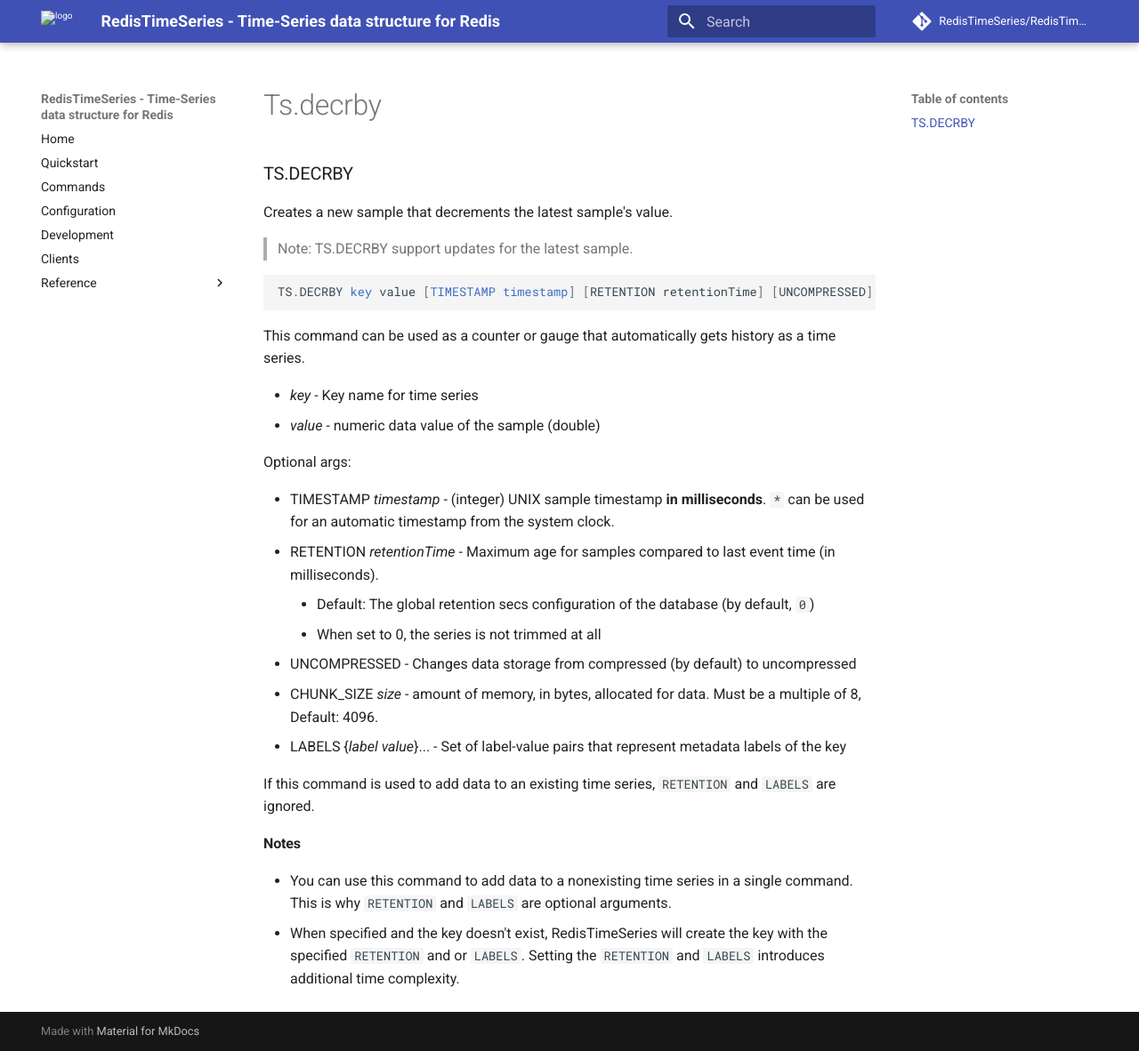
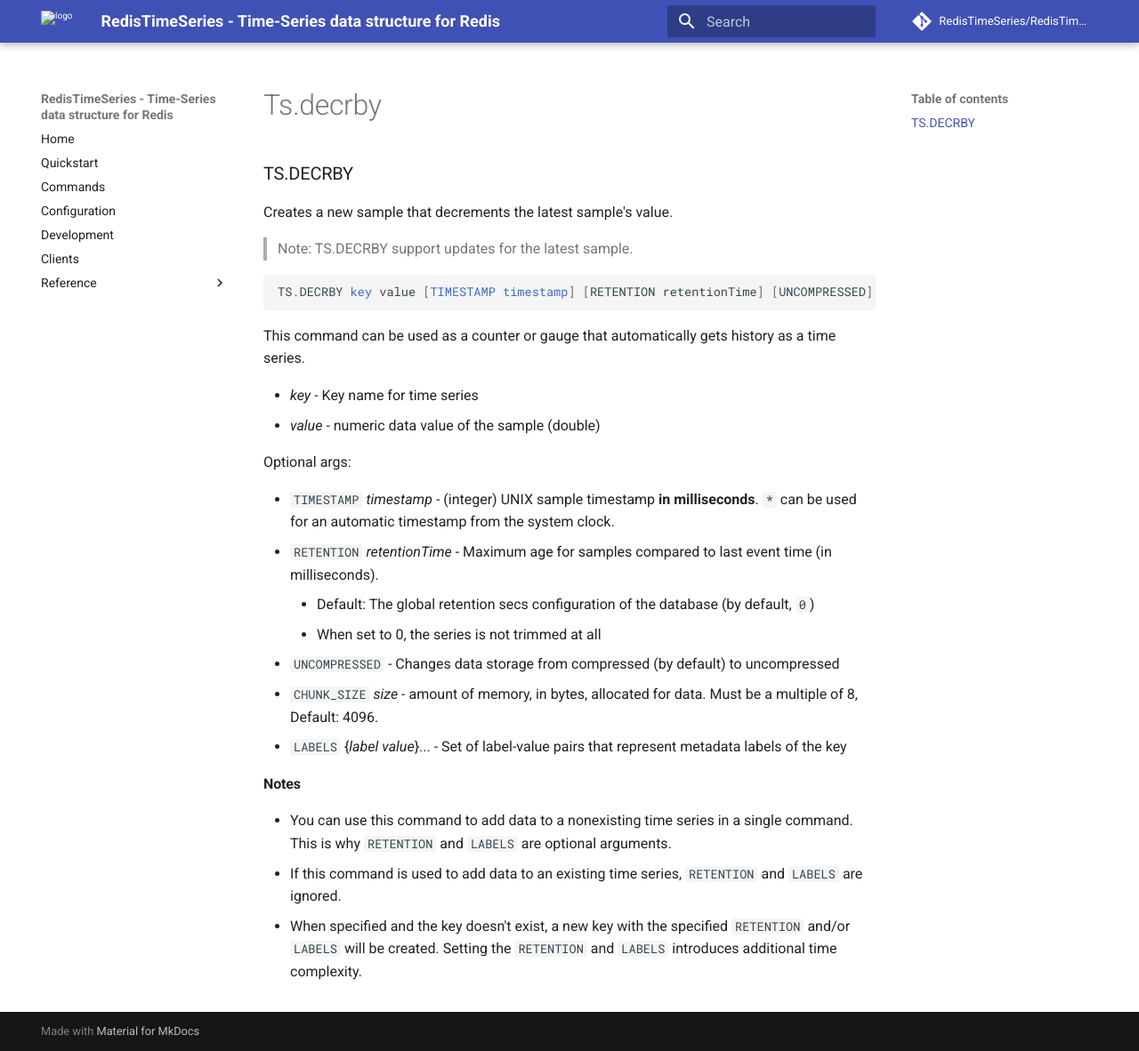
Before and after one commit to RedisTimeSeries/RedisTimeSeries, an MkDocs documentation site: the page built from docs/commands/ts.decrby.md, in a window 1280 px wide and 1182 px high. Shown: the whole window at 89% size. Built offline with MkDocs 1.6.1 and Material for MkDocs 9.7.7, drawn with Linux system fonts in a browser that asks for light colours; comment, search, counter and statistics services are not loaded.

Commit message:
Update ts.decrby.md

```diff
--- a/docs/commands/ts.decrby.md
+++ b/docs/commands/ts.decrby.md
@@ -14,19 +14,18 @@
 
 Optional args:
 
- * TIMESTAMP _timestamp_ - (integer) UNIX sample timestamp **in milliseconds**. `*` can be used for an automatic timestamp from the system clock.
- * RETENTION _retentionTime_ - Maximum age for samples compared to last event time (in milliseconds).
+ * `TIMESTAMP` _timestamp_ - (integer) UNIX sample timestamp **in milliseconds**. `*` can be used for an automatic timestamp from the system clock.
+ * `RETENTION` _retentionTime_ - Maximum age for samples compared to last event time (in milliseconds).
     * Default: The global retention secs configuration of the database (by default, `0`)
     * When set to 0, the series is not trimmed at all
- * UNCOMPRESSED - Changes data storage from compressed (by default) to uncompressed
- * CHUNK_SIZE _size_ - amount of memory, in bytes, allocated for data. Must be a multiple of 8, Default: 4096.
- * LABELS {_label_ _value_}... - Set of label-value pairs that represent metadata labels of the key
-
-If this command is used to add data to an existing time series, `RETENTION` and `LABELS` are ignored.
+ * `UNCOMPRESSED` - Changes data storage from compressed (by default) to uncompressed
+ * `CHUNK_SIZE` _size_ - amount of memory, in bytes, allocated for data. Must be a multiple of 8, Default: 4096.
+ * `LABELS` {_label_ _value_}... - Set of label-value pairs that represent metadata labels of the key
 
 #### Notes
 
 - You can use this command to add data to a nonexisting time series in a single command.
   This is why `RETENTION` and `LABELS` are optional arguments.
-- When specified and the key doesn't exist, RedisTimeSeries will create the key with the specified `RETENTION` and or `LABELS`.
+- If this command is used to add data to an existing time series, `RETENTION` and `LABELS` are ignored.
+- When specified and the key doesn't exist, a new key with the specified `RETENTION` and/or `LABELS` will be created.
   Setting the `RETENTION` and `LABELS` introduces additional time complexity.
```
